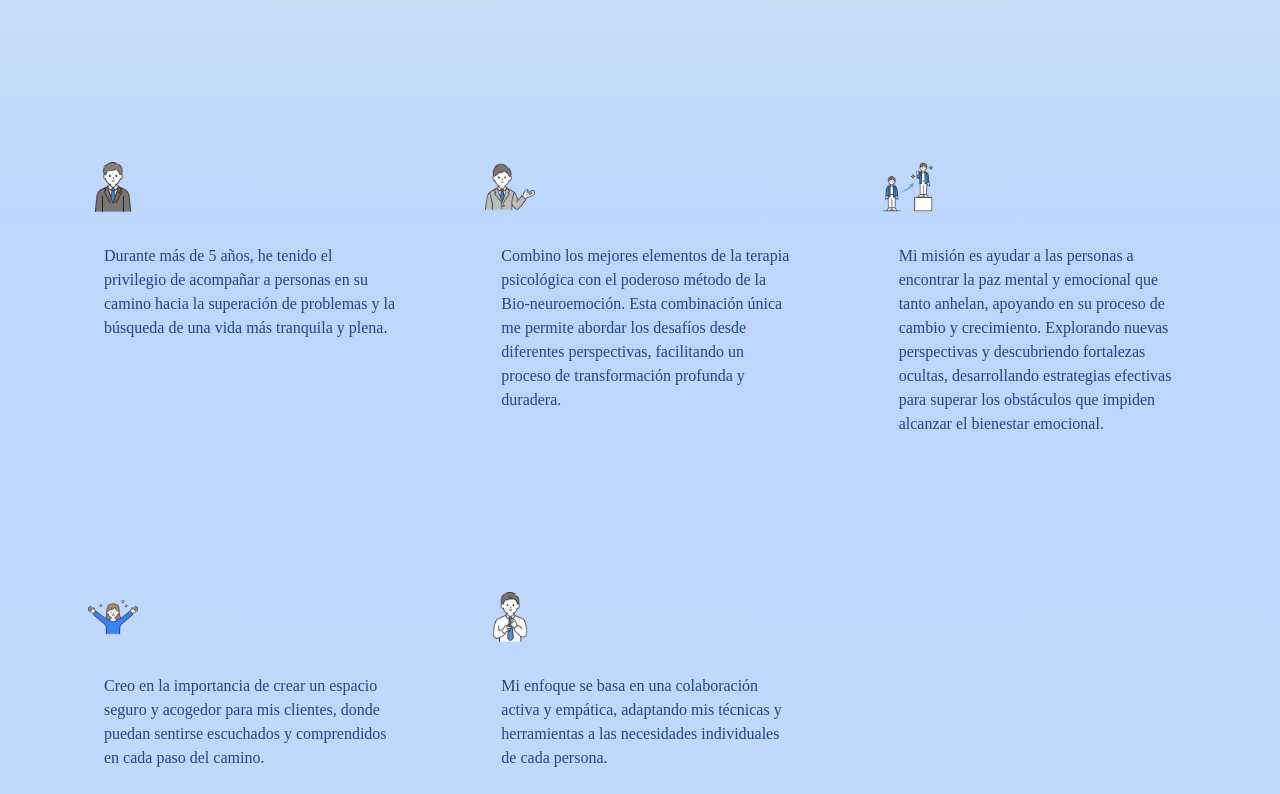
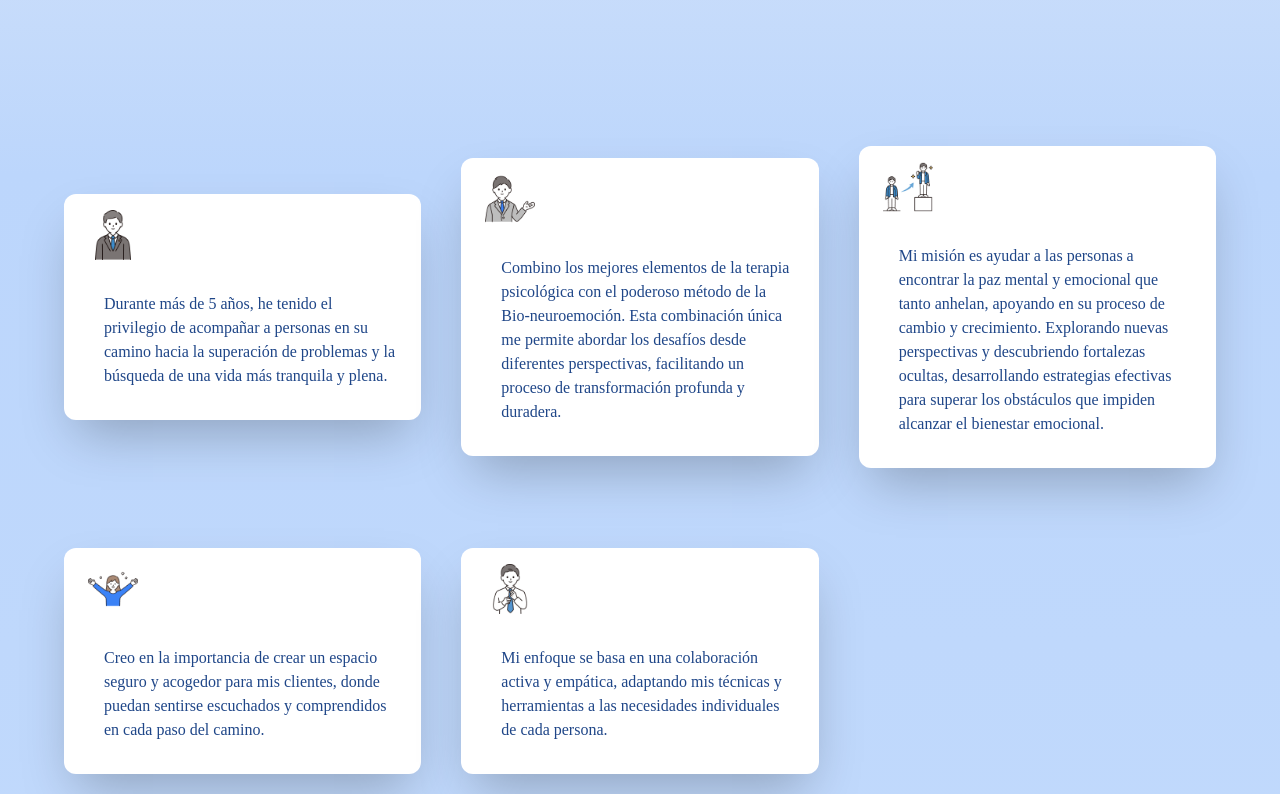
Before and after one commit to magoMercurio/raul-psicologo, a React (Vite) app: page / in a window 1280 px wide. Shown: the part 846-1640 px from the top of the page. Built offline with nearby package versions, Linux system fonts and the light colour scheme; a web font is replaced by a local one.

Commit message:
refactoring Sobremi Component

```diff
--- a/src/components/Cards/index.jsx
+++ b/src/components/Cards/index.jsx
@@ -1,21 +1,23 @@
 
 
-const Cards = () => {
+const Cards = ( { description, image }) => {
   return (
     <div
-      className="w-11/12 h-fit sm:w-4/5 md:w-auto md:h-[350px] lg:w-auto custom-border-gray-darker rounded-xl bg-customDarkBg3 flex flex-col justify-start px-6 py-4 my-5 "
-        key={`${about.title} - ${index}`}
+      className="w-11/12 h-fit sm:w-4/5 md:w-auto  lg:w-auto custom-border-gray-darker rounded-xl bg-white shadow-2xl flex flex-col justify-start px-6 py-4 my-5 "
+
     >
       <div className="flex justify-start">
-        <img src={about.image} alt="" width="50px" />
+        <img src={image} alt="" width="50px" />
       </div>
         <div className="flex mt-4 mb-2 xl:mt-8 xl:mb-4">
           <div className="flex flex-col ml-4">
             <div className="text-customLightBg3">
-              {about.description}
+              {description}
             </div>
           </div>
         </div>
       </div>
   )
 }
+
+export default Cards
--- a/src/components/SobreMi/index.jsx
+++ b/src/components/SobreMi/index.jsx
@@ -1,5 +1,6 @@
 import { motion } from "framer-motion";
 import { aboutData } from '../../Data/data.js'
+import Cards from '../Cards'
 
 const SobreMi = () => {
   return (
@@ -21,22 +22,12 @@ const SobreMi = () => {
             </h2>
 
             <div className="grid justify-items-center grid-cols-1 sm:grid-cols-1 md:grid-cols-2 gap-8 lg:grid-cols-3 lg:gap-5 xl:gap-10 px-6 xl:px-0 items-center mt-10">
-            {aboutData.map((about, index) => (
-              <div
-                className="w-11/12 h-fit sm:w-4/5 md:w-auto md:h-[350px] lg:w-auto custom-border-gray-darker rounded-xl bg-customDarkBg3 flex flex-col justify-start px-6 py-4 my-5 "
-                key={`${about.title} - ${index}`}
-              >
-                <div className="flex justify-start">
-                  <img src={about.image} alt="" width="50px" />
-                </div>
-                <div className="flex mt-4 mb-2 xl:mt-8 xl:mb-4">
-                  <div className="flex flex-col ml-4">
-                    <div className="text-customLightBg3">
-                      {about.description}
-                    </div>
-                  </div>
-                </div>
-              </div>
+              {aboutData.map((about, index) => (
+                <Cards key={index}
+                title={about.title}
+                description={about.description}
+                image={about.image}
+                />
               ))}
             </div>
           </div>
```
